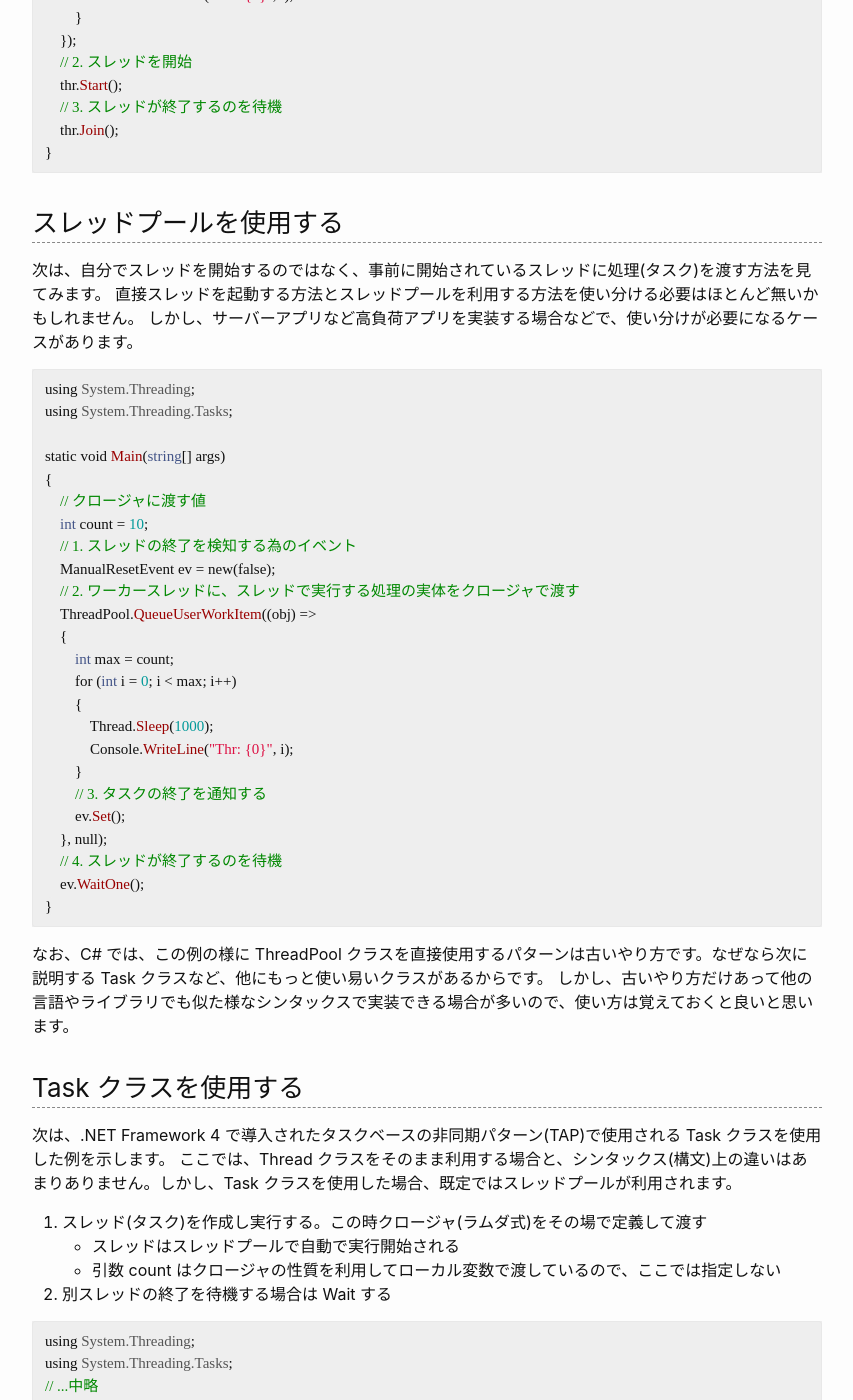
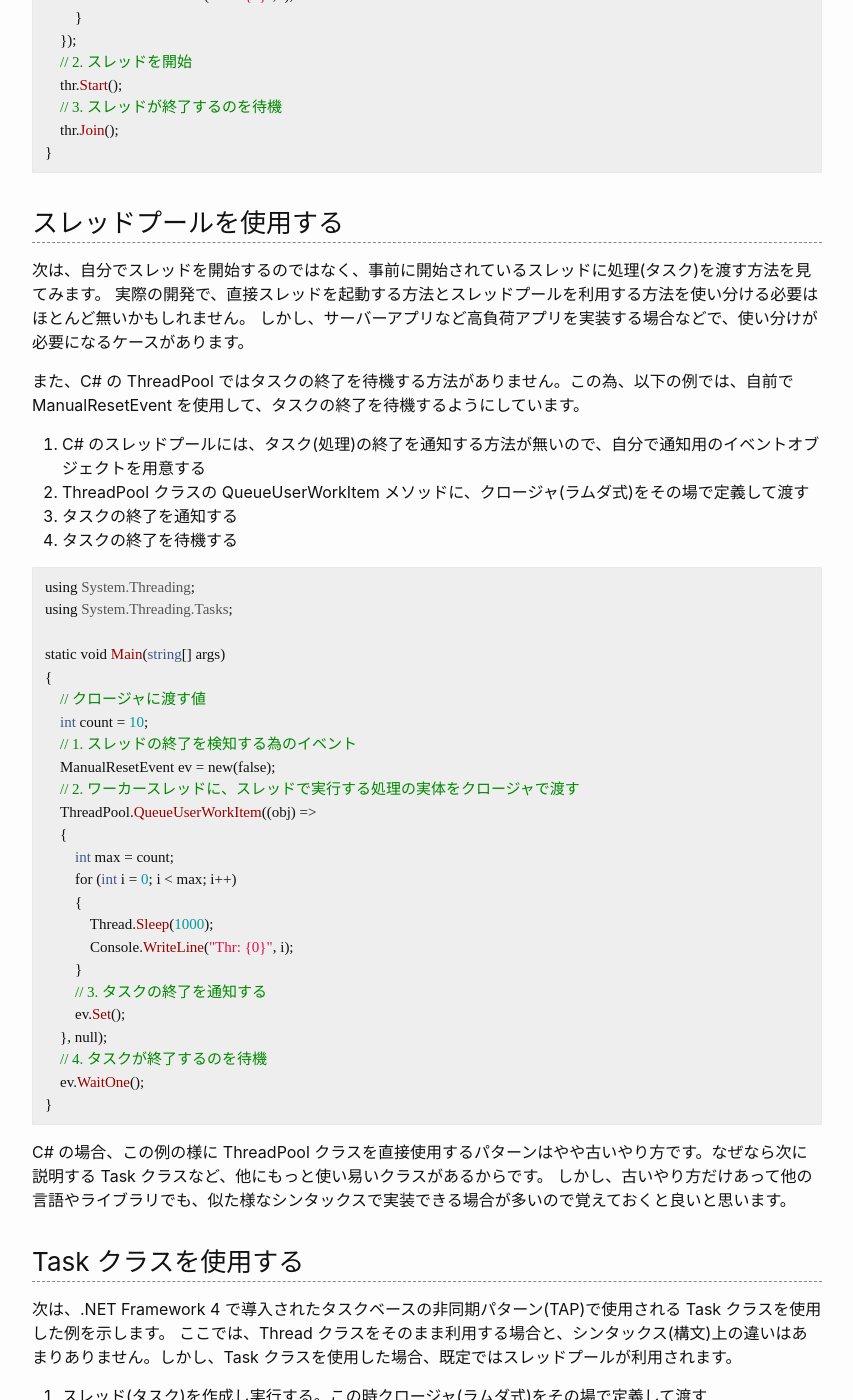
Before and after one commit to koytak-blog/koytak-blog.github.io, a Jekyll site: the page built from articles/multithread-app-arch/conapp.md, in a window 1280 px wide and 1400 px high, scrolled down 3467 px. Shown: the whole window, without its empty margins (213-1066 px from the left). Built offline with Jekyll 4.4.1, drawn with Linux system fonts in a browser that asks for light colours; some of the changed text lies outside the part shown.

Commit message:
update mt articles

````diff
--- a/articles/multithread-app-arch/conapp.md
+++ b/articles/multithread-app-arch/conapp.md
@@ -22,7 +22,7 @@ date: 2023/11/02
 マルチスレッドや非同期処理を学習する上で、これら先人達の工夫の結晶であるデザインパターンを学習する事は凄く勉強になります。
 
 一方で、これらデザインパターンは、その裏側にある本質の部分が見えなくなってしまうリスクがあります。
-本記事では、敢えて基本に立ち返って、できるだけ言語やライブラリ依存しない形で、順に学習しようと思います。
+本記事では、敢えて基本に立ち返って、できるだけ言語やライブラリに依存しない形で、順に学習しようと思います。
 以下の順番でみていきます。
 
 1. スレッドの起動方法（バックグラウンドスレッドにタスクをどうやって実行させるか）
@@ -117,8 +117,15 @@ static void Main(string[] args)
 ### スレッドプールを使用する
 
 次は、自分でスレッドを開始するのではなく、事前に開始されているスレッドに処理(タスク)を渡す方法を見てみます。
-直接スレッドを起動する方法とスレッドプールを利用する方法を使い分ける必要はほとんど無いかもしれません。
+実際の開発で、直接スレッドを起動する方法とスレッドプールを利用する方法を使い分ける必要はほとんど無いかもしれません。
 しかし、サーバーアプリなど高負荷アプリを実装する場合などで、使い分けが必要になるケースがあります。
+
+また、C# の ThreadPool ではタスクの終了を待機する方法がありません。この為、以下の例では、自前で ManualResetEvent を使用して、タスクの終了を待機するようにしています。
+
+1. C# のスレッドプールには、タスク(処理)の終了を通知する方法が無いので、自分で通知用のイベントオブジェクトを用意する
+1. ThreadPool クラスの QueueUserWorkItem メソッドに、クロージャ(ラムダ式)をその場で定義して渡す
+1. タスクの終了を通知する
+1. タスクの終了を待機する
 
 
 ``` csharp
@@ -143,14 +150,13 @@ static void Main(string[] args)
         // 3. タスクの終了を通知する
         ev.Set();
     }, null);
-    // 4. スレッドが終了するのを待機
+    // 4. タスクが終了するのを待機
     ev.WaitOne();
 }
 ```
 
-
-なお、C# では、この例の様に ThreadPool クラスを直接使用するパターンは古いやり方です。なぜなら次に説明する Task クラスなど、他にもっと使い易いクラスがあるからです。
-しかし、古いやり方だけあって他の言語やライブラリでも似た様なシンタックスで実装できる場合が多いので、使い方は覚えておくと良いと思います。
+C# の場合、この例の様に ThreadPool クラスを直接使用するパターンはやや古いやり方です。なぜなら次に説明する Task クラスなど、他にもっと使い易いクラスがあるからです。
+しかし、古いやり方だけあって他の言語やライブラリでも、似た様なシンタックスで実装できる場合が多いので覚えておくと良いと思います。
 
 ### Task クラスを使用する
 
````
